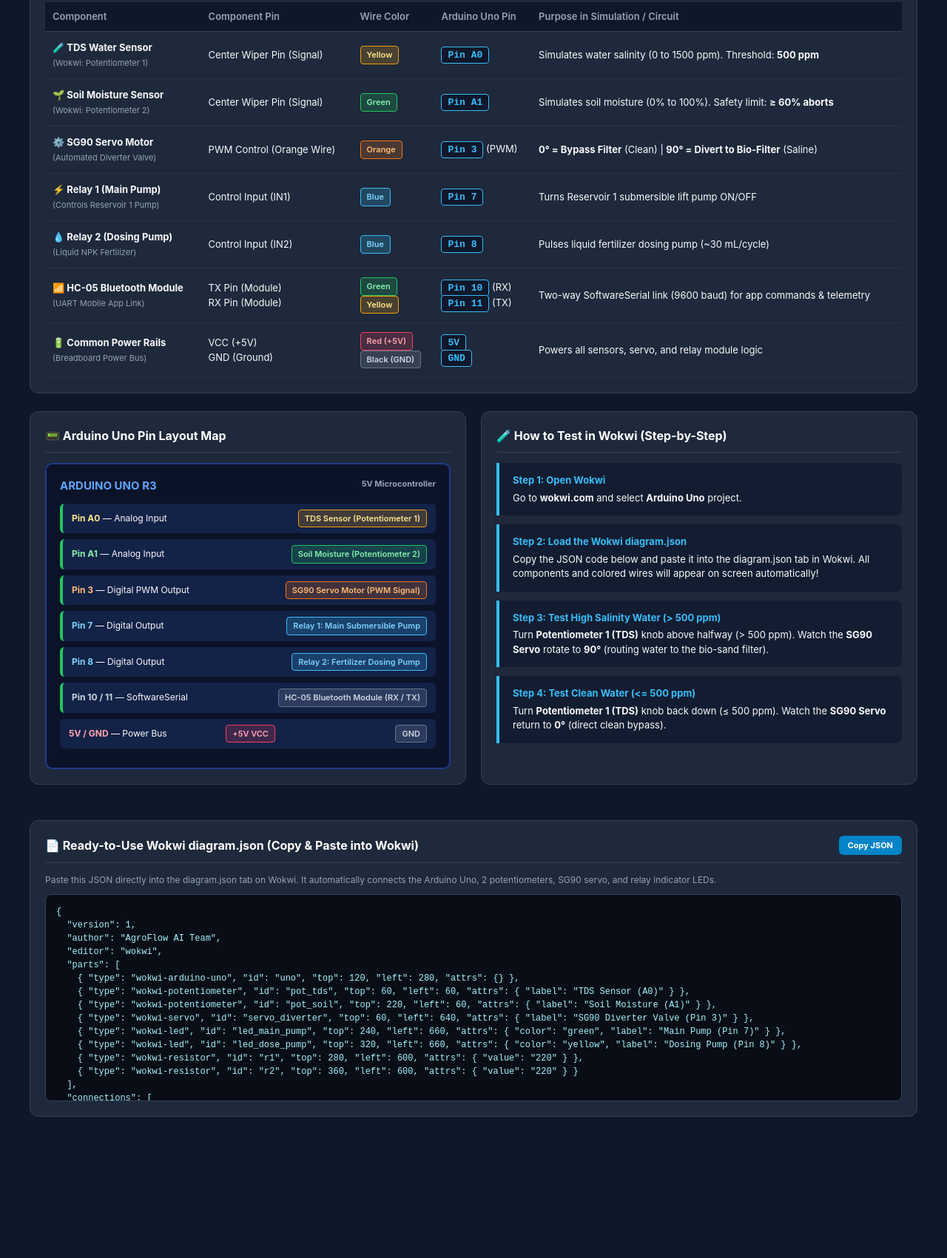
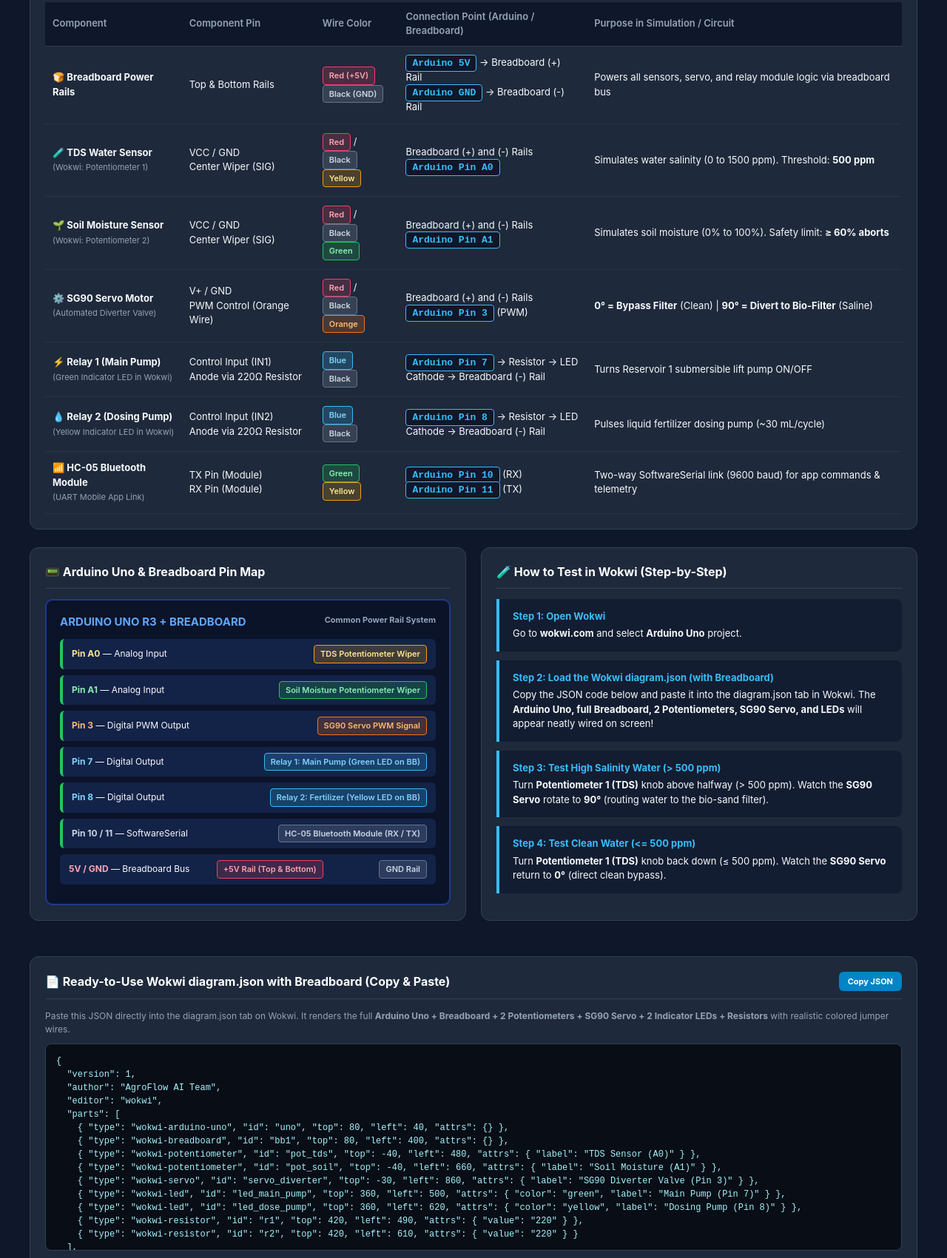
Before and after one commit to Team-Antimatr/AgroFlow, a plain HTML site: page docs/simulation_wiring_guide.html in a window 1280 px wide. Shown: the part 685-2386 px from the top of the page at 74% size. Before the commit the page ends 2243 px from the top, so only its background shows below. Drawn offline with Linux system fonts and the light colour scheme.

Commit message:
feat(wokwi): add breadboard component and realistic wiring to diagram.json

```diff
--- a/docs/simulation_wiring_guide.html
+++ b/docs/simulation_wiring_guide.html
@@ -87,7 +87,7 @@
     <div>
       <span class="badge">CIRCUIT &amp; WIRING GUIDE</span>
       <h1>AgroFlow AI &mdash; Wokwi Simulation &amp; Physical Wiring</h1>
-      <p class="subtitle">Complete technical wiring guide &amp; potentiometer sensor-simulation logic for Arduino Uno</p>
+      <p class="subtitle">Complete technical wiring guide with Breadboard &amp; Potentiometer simulation logic for Arduino Uno</p>
     </div>
     <div>
       <a href="https://wokwi.com" target="_blank" style="background:#22C55E;color:white;text-decoration:none;padding:10px 16px;border-radius:8px;font-size:13px;font-weight:bold;display:inline-block;">Open Wokwi Simulator &nearr;</a>
@@ -148,10 +148,10 @@
     </div>
   </div>
 
-  <!-- Section 1: Visual Wiring Matrix -->
+  <!-- Section 1: Visual Wiring Matrix with Breadboard -->
   <div class="card">
     <div class="card-title">
-      <span>🔌 Master Pinout &amp; Wiring Table (Connect These Wires)</span>
+      <span>🔌 Master Pinout &amp; Breadboard Wiring Table (Connect These Wires)</span>
     </div>
     <table>
       <thead>
@@ -159,59 +159,59 @@
           <th>Component</th>
           <th>Component Pin</th>
           <th>Wire Color</th>
-          <th>Arduino Uno Pin</th>
+          <th>Connection Point (Arduino / Breadboard)</th>
           <th>Purpose in Simulation / Circuit</th>
         </tr>
       </thead>
       <tbody>
         <tr>
+          <td><b>🍞 Breadboard Power Rails</b></td>
+          <td>Top &amp; Bottom Rails</td>
+          <td><span class="wire-tag wire-red">Red (+5V)</span><br/><span class="wire-tag wire-black">Black (GND)</span></td>
+          <td><span class="pin-pill">Arduino 5V</span> &rarr; Breadboard (+) Rail<br/><span class="pin-pill">Arduino GND</span> &rarr; Breadboard (-) Rail</td>
+          <td>Powers all sensors, servo, and relay module logic via breadboard bus</td>
+        </tr>
+        <tr>
           <td><b>🧪 TDS Water Sensor</b><br/><span style="color:#94a3b8;font-size:11px;">(Wokwi: Potentiometer 1)</span></td>
-          <td>Center Wiper Pin (Signal)</td>
-          <td><span class="wire-tag wire-yellow">Yellow</span></td>
-          <td><span class="pin-pill">Pin A0</span></td>
+          <td>VCC / GND<br/>Center Wiper (SIG)</td>
+          <td><span class="wire-tag wire-red">Red</span> / <span class="wire-tag wire-black">Black</span><br/><span class="wire-tag wire-yellow">Yellow</span></td>
+          <td>Breadboard (+) and (-) Rails<br/><span class="pin-pill">Arduino Pin A0</span></td>
           <td>Simulates water salinity (0 to 1500 ppm). Threshold: <b>500 ppm</b></td>
         </tr>
         <tr>
           <td><b>🌱 Soil Moisture Sensor</b><br/><span style="color:#94a3b8;font-size:11px;">(Wokwi: Potentiometer 2)</span></td>
-          <td>Center Wiper Pin (Signal)</td>
-          <td><span class="wire-tag wire-green">Green</span></td>
-          <td><span class="pin-pill">Pin A1</span></td>
+          <td>VCC / GND<br/>Center Wiper (SIG)</td>
+          <td><span class="wire-tag wire-red">Red</span> / <span class="wire-tag wire-black">Black</span><br/><span class="wire-tag wire-green">Green</span></td>
+          <td>Breadboard (+) and (-) Rails<br/><span class="pin-pill">Arduino Pin A1</span></td>
           <td>Simulates soil moisture (0% to 100%). Safety limit: <b>&ge; 60% aborts</b></td>
         </tr>
         <tr>
           <td><b>⚙️ SG90 Servo Motor</b><br/><span style="color:#94a3b8;font-size:11px;">(Automated Diverter Valve)</span></td>
-          <td>PWM Control (Orange Wire)</td>
-          <td><span class="wire-tag wire-orange">Orange</span></td>
-          <td><span class="pin-pill">Pin 3</span> (PWM)</td>
+          <td>V+ / GND<br/>PWM Control (Orange Wire)</td>
+          <td><span class="wire-tag wire-red">Red</span> / <span class="wire-tag wire-black">Black</span><br/><span class="wire-tag wire-orange">Orange</span></td>
+          <td>Breadboard (+) and (-) Rails<br/><span class="pin-pill">Arduino Pin 3</span> (PWM)</td>
           <td><b>0&deg; = Bypass Filter</b> (Clean) | <b>90&deg; = Divert to Bio-Filter</b> (Saline)</td>
         </tr>
         <tr>
-          <td><b>⚡ Relay 1 (Main Pump)</b><br/><span style="color:#94a3b8;font-size:11px;">(Controls Reservoir 1 Pump)</span></td>
-          <td>Control Input (IN1)</td>
-          <td><span class="wire-tag wire-blue">Blue</span></td>
-          <td><span class="pin-pill">Pin 7</span></td>
+          <td><b>⚡ Relay 1 (Main Pump)</b><br/><span style="color:#94a3b8;font-size:11px;">(Green Indicator LED in Wokwi)</span></td>
+          <td>Control Input (IN1)<br/>Anode via 220&Omega; Resistor</td>
+          <td><span class="wire-tag wire-blue">Blue</span><br/><span class="wire-tag wire-black">Black</span></td>
+          <td><span class="pin-pill">Arduino Pin 7</span> &rarr; Resistor &rarr; LED<br/>Cathode &rarr; Breadboard (-) Rail</td>
           <td>Turns Reservoir 1 submersible lift pump ON/OFF</td>
         </tr>
         <tr>
-          <td><b>💧 Relay 2 (Dosing Pump)</b><br/><span style="color:#94a3b8;font-size:11px;">(Liquid NPK Fertilizer)</span></td>
-          <td>Control Input (IN2)</td>
-          <td><span class="wire-tag wire-blue">Blue</span></td>
-          <td><span class="pin-pill">Pin 8</span></td>
+          <td><b>💧 Relay 2 (Dosing Pump)</b><br/><span style="color:#94a3b8;font-size:11px;">(Yellow Indicator LED in Wokwi)</span></td>
+          <td>Control Input (IN2)<br/>Anode via 220&Omega; Resistor</td>
+          <td><span class="wire-tag wire-blue">Blue</span><br/><span class="wire-tag wire-black">Black</span></td>
+          <td><span class="pin-pill">Arduino Pin 8</span> &rarr; Resistor &rarr; LED<br/>Cathode &rarr; Breadboard (-) Rail</td>
           <td>Pulses liquid fertilizer dosing pump (~30 mL/cycle)</td>
         </tr>
         <tr>
           <td><b>📶 HC-05 Bluetooth Module</b><br/><span style="color:#94a3b8;font-size:11px;">(UART Mobile App Link)</span></td>
           <td>TX Pin (Module)<br/>RX Pin (Module)</td>
           <td><span class="wire-tag wire-green">Green</span><br/><span class="wire-tag wire-yellow">Yellow</span></td>
-          <td><span class="pin-pill">Pin 10</span> (RX)<br/><span class="pin-pill">Pin 11</span> (TX)</td>
+          <td><span class="pin-pill">Arduino Pin 10</span> (RX)<br/><span class="pin-pill">Arduino Pin 11</span> (TX)</td>
           <td>Two-way SoftwareSerial link (9600 baud) for app commands &amp; telemetry</td>
-        </tr>
-        <tr>
-          <td><b>🔋 Common Power Rails</b><br/><span style="color:#94a3b8;font-size:11px;">(Breadboard Power Bus)</span></td>
-          <td>VCC (+5V)<br/>GND (Ground)</td>
-          <td><span class="wire-tag wire-red">Red (+5V)</span><br/><span class="wire-tag wire-black">Black (GND)</span></td>
-          <td><span class="pin-pill">5V</span><br/><span class="pin-pill">GND</span></td>
-          <td>Powers all sensors, servo, and relay module logic</td>
         </tr>
       </tbody>
     </table>
@@ -223,37 +223,37 @@
     <!-- Left: Virtual Board Pin Map -->
     <div class="card">
       <div class="card-title">
-        <span>📟 Arduino Uno Pin Layout Map</span>
+        <span>📟 Arduino Uno &amp; Breadboard Pin Map</span>
       </div>
       <div class="board-diagram">
         <div class="board-header">
-          <span>ARDUINO UNO R3</span>
-          <span style="font-size:11px;color:#94a3b8;">5V Microcontroller</span>
+          <span>ARDUINO UNO R3 + BREADBOARD</span>
+          <span style="font-size:11px;color:#94a3b8;">Common Power Rail System</span>
         </div>
 
         <div class="pin-row active">
           <div><b style="color:#FDE68A;">Pin A0</b> &mdash; Analog Input</div>
-          <span class="wire-tag wire-yellow">TDS Sensor (Potentiometer 1)</span>
+          <span class="wire-tag wire-yellow">TDS Potentiometer Wiper</span>
         </div>
 
         <div class="pin-row active">
           <div><b style="color:#86EFAC;">Pin A1</b> &mdash; Analog Input</div>
-          <span class="wire-tag wire-green">Soil Moisture (Potentiometer 2)</span>
+          <span class="wire-tag wire-green">Soil Moisture Potentiometer Wiper</span>
         </div>
 
         <div class="pin-row active">
           <div><b style="color:#FDBA74;">Pin 3</b> &mdash; Digital PWM Output</div>
-          <span class="wire-tag wire-orange">SG90 Servo Motor (PWM Signal)</span>
+          <span class="wire-tag wire-orange">SG90 Servo PWM Signal</span>
         </div>
 
         <div class="pin-row active">
           <div><b style="color:#7DD3FC;">Pin 7</b> &mdash; Digital Output</div>
-          <span class="wire-tag wire-blue">Relay 1: Main Submersible Pump</span>
+          <span class="wire-tag wire-blue">Relay 1: Main Pump (Green LED on BB)</span>
         </div>
 
         <div class="pin-row active">
           <div><b style="color:#7DD3FC;">Pin 8</b> &mdash; Digital Output</div>
-          <span class="wire-tag wire-blue">Relay 2: Fertilizer Dosing Pump</span>
+          <span class="wire-tag wire-blue">Relay 2: Fertilizer (Yellow LED on BB)</span>
         </div>
 
         <div class="pin-row active">
@@ -262,8 +262,8 @@
         </div>
 
         <div class="pin-row">
-          <div><b style="color:#FDA4AF;">5V / GND</b> &mdash; Power Bus</div>
-          <span class="wire-tag wire-red">+5V VCC</span> &nbsp; <span class="wire-tag wire-black">GND</span>
+          <div><b style="color:#FDA4AF;">5V / GND</b> &mdash; Breadboard Bus</div>
+          <span class="wire-tag wire-red">+5V Rail (Top &amp; Bottom)</span> &nbsp; <span class="wire-tag wire-black">GND Rail</span>
         </div>
       </div>
     </div>
@@ -280,8 +280,8 @@
       </div>
 
       <div class="step-box">
-        <div class="step-num">Step 2: Load the Wokwi diagram.json</div>
-        Copy the JSON code below and paste it into the <code>diagram.json</code> tab in Wokwi. All components and colored wires will appear on screen automatically!
+        <div class="step-num">Step 2: Load the Wokwi diagram.json (with Breadboard)</div>
+        Copy the JSON code below and paste it into the <code>diagram.json</code> tab in Wokwi. The <b>Arduino Uno, full Breadboard, 2 Potentiometers, SG90 Servo, and LEDs</b> will appear neatly wired on screen!
       </div>
 
       <div class="step-box">
@@ -297,14 +297,14 @@
 
   </div>
 
-  <!-- Section 3: Wokwi diagram.json (Copyable) -->
+  <!-- Section 3: Wokwi diagram.json with Breadboard (Copyable) -->
   <div class="card">
     <div class="card-title">
-      <span>📄 Ready-to-Use Wokwi diagram.json (Copy &amp; Paste into Wokwi)</span>
+      <span>📄 Ready-to-Use Wokwi diagram.json with Breadboard (Copy &amp; Paste)</span>
       <button class="copy-btn" onclick="copyDiagramJson()">Copy JSON</button>
     </div>
     <p style="font-size:12px;color:var(--text-muted);margin-bottom:8px;">
-      Paste this JSON directly into the <code>diagram.json</code> tab on Wokwi. It automatically connects the Arduino Uno, 2 potentiometers, SG90 servo, and relay indicator LEDs.
+      Paste this JSON directly into the <code>diagram.json</code> tab on Wokwi. It renders the full <b>Arduino Uno + Breadboard + 2 Potentiometers + SG90 Servo + 2 Indicator LEDs + Resistors</b> with realistic colored jumper wires.
     </p>
     <div class="code-container">
       <pre id="jsonContent">{
@@ -312,35 +312,41 @@
   "author": "AgroFlow AI Team",
   "editor": "wokwi",
   "parts": [
-    { "type": "wokwi-arduino-uno", "id": "uno", "top": 120, "left": 280, "attrs": {} },
-    { "type": "wokwi-potentiometer", "id": "pot_tds", "top": 60, "left": 60, "attrs": { "label": "TDS Sensor (A0)" } },
-    { "type": "wokwi-potentiometer", "id": "pot_soil", "top": 220, "left": 60, "attrs": { "label": "Soil Moisture (A1)" } },
-    { "type": "wokwi-servo", "id": "servo_diverter", "top": 60, "left": 640, "attrs": { "label": "SG90 Diverter Valve (Pin 3)" } },
-    { "type": "wokwi-led", "id": "led_main_pump", "top": 240, "left": 660, "attrs": { "color": "green", "label": "Main Pump (Pin 7)" } },
-    { "type": "wokwi-led", "id": "led_dose_pump", "top": 320, "left": 660, "attrs": { "color": "yellow", "label": "Dosing Pump (Pin 8)" } },
-    { "type": "wokwi-resistor", "id": "r1", "top": 280, "left": 600, "attrs": { "value": "220" } },
-    { "type": "wokwi-resistor", "id": "r2", "top": 360, "left": 600, "attrs": { "value": "220" } }
+    { "type": "wokwi-arduino-uno", "id": "uno", "top": 80, "left": 40, "attrs": {} },
+    { "type": "wokwi-breadboard", "id": "bb1", "top": 80, "left": 400, "attrs": {} },
+    { "type": "wokwi-potentiometer", "id": "pot_tds", "top": -40, "left": 480, "attrs": { "label": "TDS Sensor (A0)" } },
+    { "type": "wokwi-potentiometer", "id": "pot_soil", "top": -40, "left": 660, "attrs": { "label": "Soil Moisture (A1)" } },
+    { "type": "wokwi-servo", "id": "servo_diverter", "top": -30, "left": 860, "attrs": { "label": "SG90 Diverter Valve (Pin 3)" } },
+    { "type": "wokwi-led", "id": "led_main_pump", "top": 360, "left": 500, "attrs": { "color": "green", "label": "Main Pump (Pin 7)" } },
+    { "type": "wokwi-led", "id": "led_dose_pump", "top": 360, "left": 620, "attrs": { "color": "yellow", "label": "Dosing Pump (Pin 8)" } },
+    { "type": "wokwi-resistor", "id": "r1", "top": 420, "left": 490, "attrs": { "value": "220" } },
+    { "type": "wokwi-resistor", "id": "r2", "top": 420, "left": 610, "attrs": { "value": "220" } }
   ],
   "connections": [
-    [ "uno:5V", "pot_tds:VCC", "red", [ "v-30", "h-260" ] ],
-    [ "uno:GND.1", "pot_tds:GND", "black", [ "v-40", "h-280" ] ],
-    [ "pot_tds:SIG", "uno:A0", "yellow", [ "v40", "h180" ] ],
+    [ "uno:5V", "bb1:tp.1", "red", [ "v-20", "h320" ] ],
+    [ "uno:GND.1", "bb1:tn.1", "black", [ "v-30", "h340" ] ],
+    [ "bb1:tp.25", "bb1:bp.25", "red", [ "v120" ] ],
+    [ "bb1:tn.25", "bb1:bn.25", "black", [ "v120" ] ],
 
-    [ "uno:5V", "pot_soil:VCC", "red", [ "v-30", "h-260", "v160" ] ],
-    [ "uno:GND.1", "pot_soil:GND", "black", [ "v-40", "h-280", "v160" ] ],
-    [ "pot_soil:SIG", "uno:A1", "green", [ "v30", "h180" ] ],
+    [ "bb1:tp.5", "pot_tds:VCC", "red", [ "v-30" ] ],
+    [ "bb1:tn.5", "pot_tds:GND", "black", [ "v-40" ] ],
+    [ "pot_tds:SIG", "uno:A0", "yellow", [ "v20", "h-360" ] ],
 
-    [ "uno:5V", "servo_diverter:V+", "red", [ "v-30", "h280" ] ],
-    [ "uno:GND.1", "servo_diverter:GND", "black", [ "v-40", "h300" ] ],
-    [ "uno:3", "servo_diverter:PWM", "orange", [ "v-20", "h240" ] ],
+    [ "bb1:tp.14", "pot_soil:VCC", "red", [ "v-30" ] ],
+    [ "bb1:tn.14", "pot_soil:GND", "black", [ "v-40" ] ],
+    [ "pot_soil:SIG", "uno:A1", "green", [ "v30", "h-520" ] ],
 
-    [ "uno:7", "r1:1", "blue", [ "v20", "h180" ] ],
-    [ "r1:2", "led_main_pump:A", "blue", [ "h20" ] ],
-    [ "led_main_pump:C", "uno:GND.2", "black", [ "v30", "h-180" ] ],
+    [ "bb1:tp.24", "servo_diverter:V+", "red", [ "v-20" ] ],
+    [ "bb1:tn.24", "servo_diverter:GND", "black", [ "v-30" ] ],
+    [ "uno:3", "servo_diverter:PWM", "orange", [ "v-50", "h720" ] ],
 
-    [ "uno:8", "r2:1", "blue", [ "v40", "h160" ] ],
-    [ "r2:2", "led_dose_pump:A", "blue", [ "h20" ] ],
-    [ "led_dose_pump:C", "uno:GND.2", "black", [ "v30", "h-180" ] ]
+    [ "uno:7", "r1:1", "blue", [ "v40", "h380" ] ],
+    [ "r1:2", "led_main_pump:A", "blue", [ "v-10" ] ],
+    [ "led_main_pump:C", "bb1:bn.6", "black", [ "v30" ] ],
+
+    [ "uno:8", "r2:1", "blue", [ "v50", "h480" ] ],
+    [ "r2:2", "led_dose_pump:A", "blue", [ "v-10" ] ],
+    [ "led_dose_pump:C", "bb1:bn.12", "black", [ "v30" ] ]
   ],
   "dependencies": {}
 }</pre>
@@ -353,7 +359,7 @@
   function copyDiagramJson() {
     const text = document.getElementById('jsonContent').innerText;
     navigator.clipboard.writeText(text).then(() => {
-      alert("Wokwi diagram.json copied to clipboard! Paste it into Wokwi.com");
+      alert("Wokwi diagram.json (with Breadboard) copied to clipboard! Paste it into Wokwi.com");
     });
   }
 </script>
```
Also changed, not shown: firmware/wokwi/diagram.json (added, +43 -0 lines).
